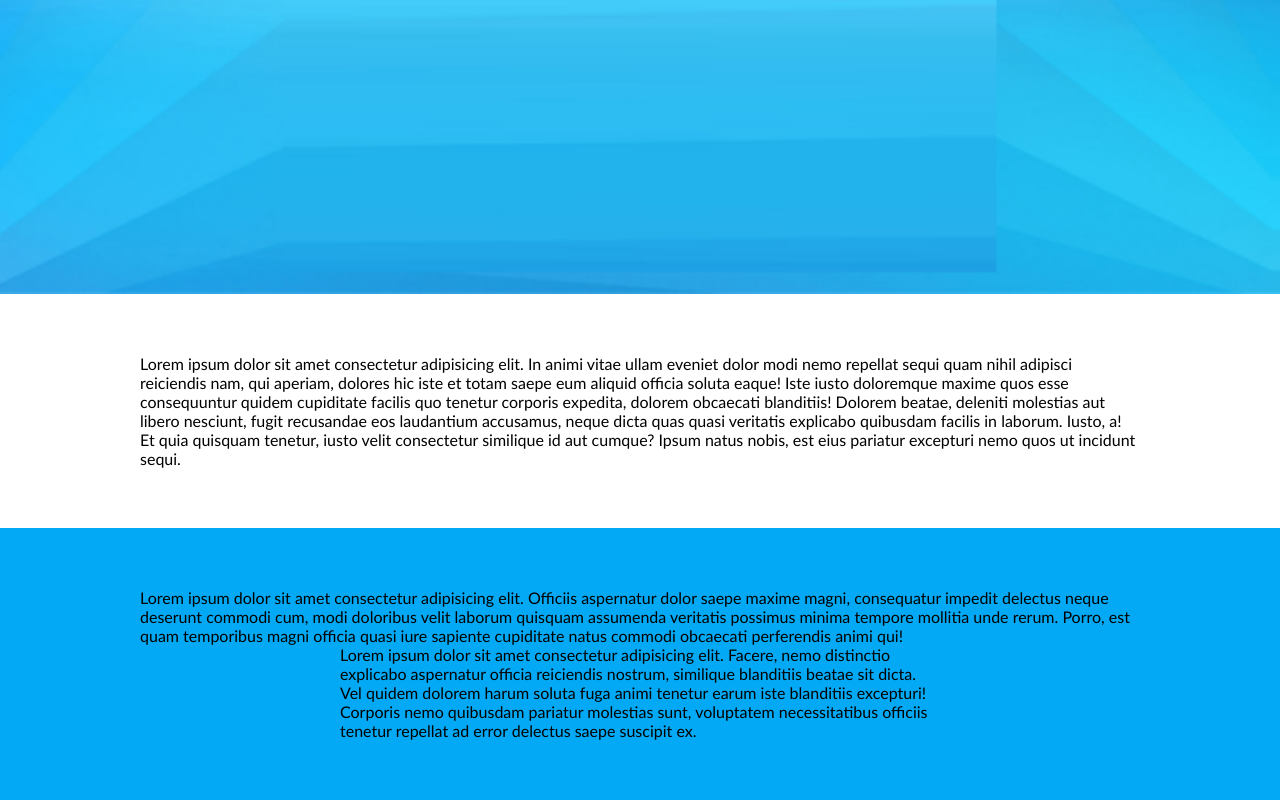
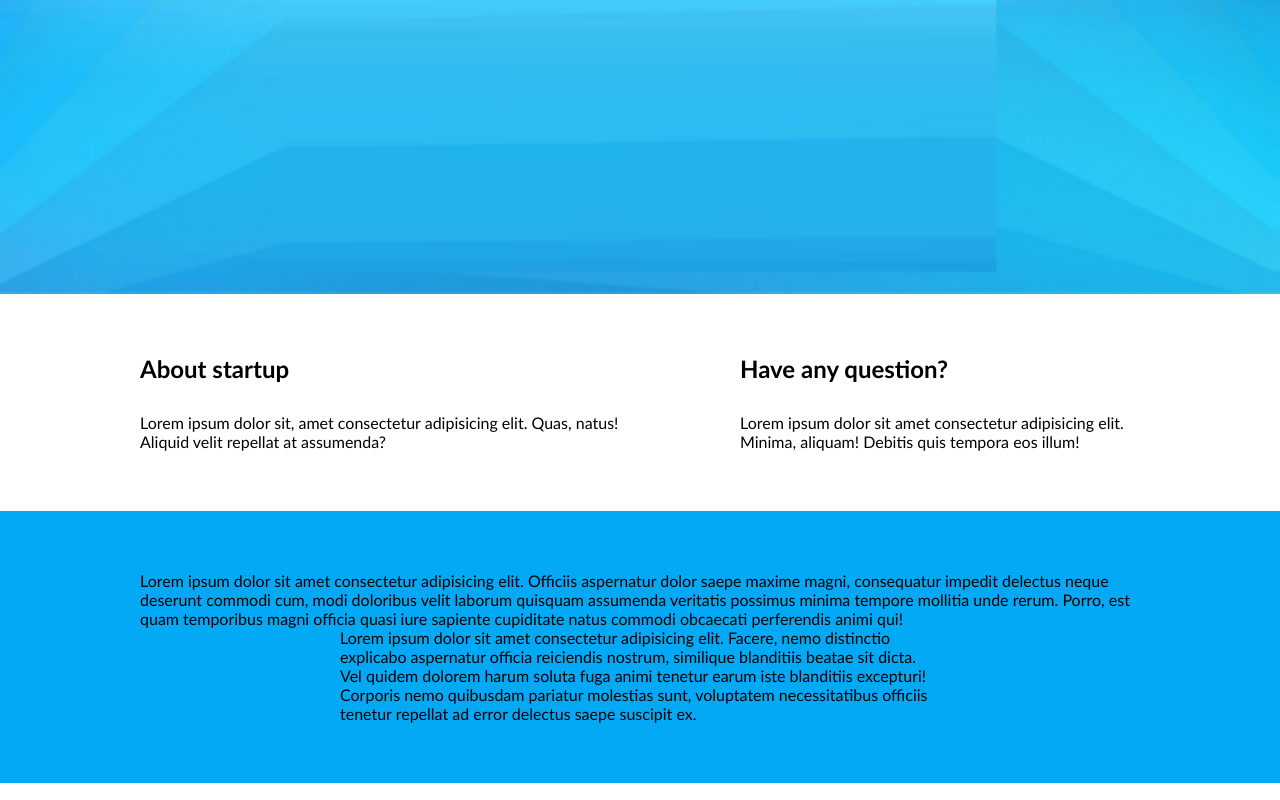
Before and after one commit to Jurgita011/11_coming-soon, a website: page index.html in a window 1280 px wide. Shown: the part 506-1306 px from the top of the page. Drawn offline with Linux system fonts and the light colour scheme.

Commit message:
Main content

```diff
--- a/CSS/base/layout.css
+++ b/CSS/base/layout.css
@@ -12,8 +12,21 @@
 
 }
 .container >  .row {
+    display: flex;
+    justify-content: space-between;
+    gap: 60px 0;
     width: 1000px;
 }
+.container > .row > .column{
+    display: flex;
+    flex-direction: column;
+    gap: 30px;
+    width: 50%;
+}
+.container  .column.right{
+     width: 40%;
+}
+
 @media(max-width:1100px){
   .container > .row{
     width: 800px;
@@ -22,10 +35,14 @@
 
 @media(max-width:900px){
     .container > .row{
+        flex-direction: column;
         width: 600px;
+
     }
-}
-
+    .container > .row > .column{
+      width: 100%;
+     }
+    }
 @media(max-width:700px){
     .container > .row,
     .container > .short-row {
--- a/CSS/pages/home.css
+++ b/CSS/pages/home.css
@@ -33,6 +33,8 @@
     font-size: 20px;
 }
 
+
+
 @media(max-width:600px){
     .hero .title{
         font-size: 64px;
--- a/index.html
+++ b/index.html
@@ -20,7 +20,15 @@
     </section>
     <section class="container">
         <div class="row">
-     Lorem ipsum dolor sit amet consectetur adipisicing elit. In animi vitae ullam eveniet dolor modi nemo repellat sequi quam nihil adipisci reiciendis nam, qui aperiam, dolores hic iste et totam saepe eum aliquid officia soluta eaque! Iste iusto doloremque maxime quos esse consequuntur quidem cupiditate facilis quo tenetur corporis expedita, dolorem obcaecati blanditiis! Dolorem beatae, deleniti molestias aut libero nesciunt, fugit recusandae eos laudantium accusamus, neque dicta quas quasi veritatis explicabo quibusdam facilis in laborum. Iusto, a! Et quia quisquam tenetur, iusto velit consectetur similique id aut cumque? Ipsum natus nobis, est eius pariatur excepturi nemo quos ut incidunt sequi.
+           <div class=" column ">
+            <h2>About startup</h2>
+            <p> Lorem ipsum dolor sit, amet consectetur adipisicing elit. Quas, natus! Aliquid velit repellat at assumenda?</p>
+
+           </div>
+             <div class=" column right">
+                <h2>Have any question?</h2>
+                <p>Lorem ipsum dolor sit amet consectetur adipisicing elit. Minima, aliquam! Debitis quis tempora eos illum!</p>
+             </div>
         </div>
     </section>
    </main>
```
